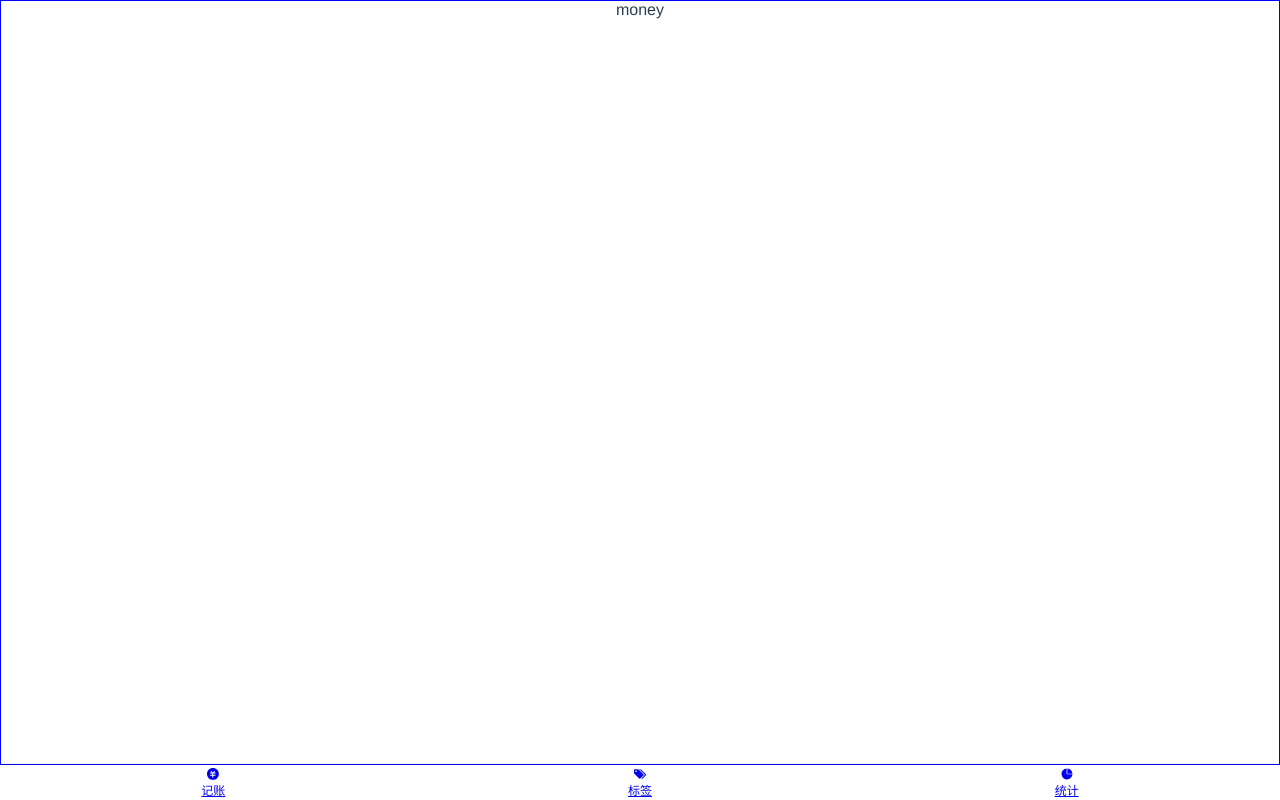
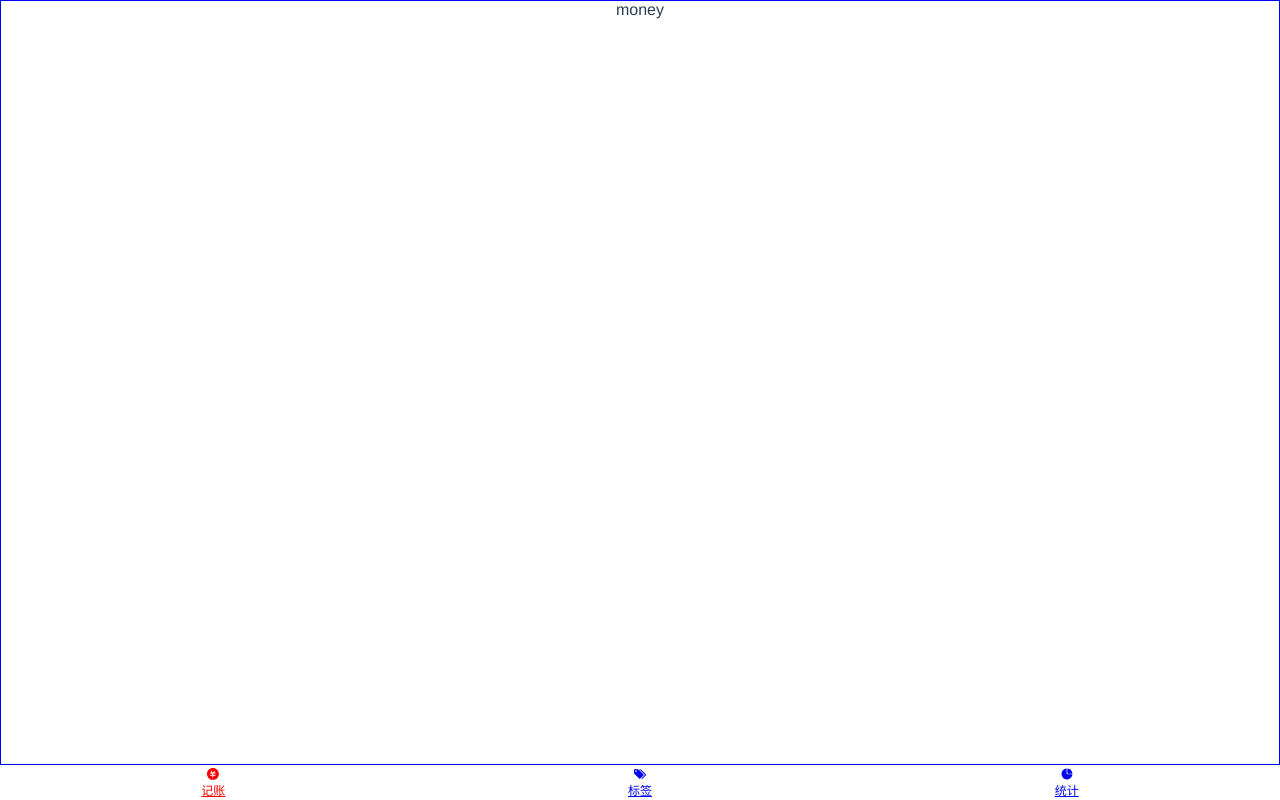
Before and after one commit to A-Tione/t-money, a Vue app: page /#/money in a window 1280 px wide. Built offline with nearby package versions, Linux system fonts and the light colour scheme.

Commit message:
添加 active-calss路由高亮

```diff
--- a/src/components/Nav.vue
+++ b/src/components/Nav.vue
@@ -48,9 +48,9 @@
                 width: 32px;
                 height: 32px;
             }
-        }
-        > .item.selected {
-            color: red;
+            &.selected {
+                color: red;
+            }
         }
     }
 
```
